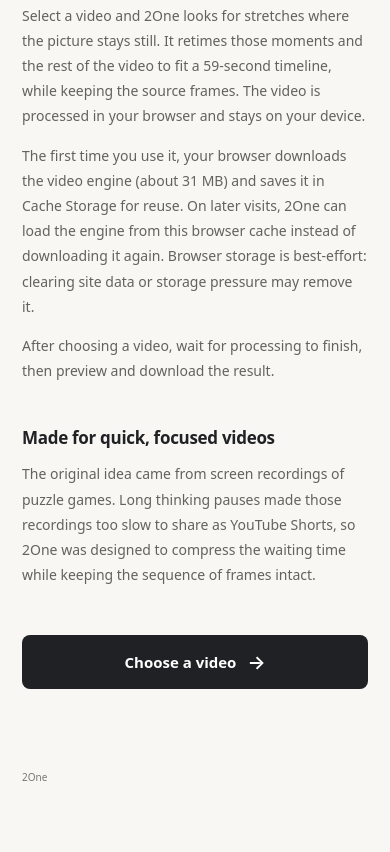
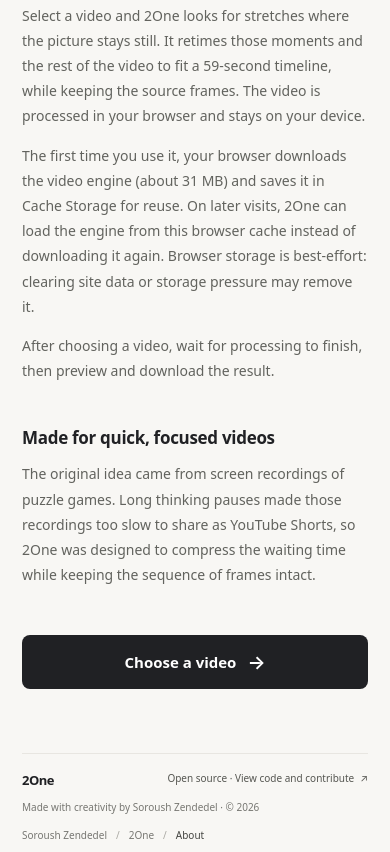
Before and after one commit to soroush-zendedel/2One, a website built with Vite: page about.html in a window 390 px wide. Shown: the part 499-1351 px from the top of the page. Before the commit the page ends 1300 px from the top, so only its background shows below. Built offline with nearby package versions, Linux system fonts and the light colour scheme.

Commit message:
Add contribution links and site breadcrumbs

```diff
--- a/about.html
+++ b/about.html
@@ -10,7 +10,7 @@
   </head>
   <body>
     <div class="app-shell">
-      <header class="topbar"><a class="brand" href="./" aria-label="2One home">2One</a><nav class="topbar-links" aria-label="Main navigation"><a href="./about.html" aria-current="page">About</a><a class="language-link" href="./fa/about.html" lang="fa" hreflang="fa">فارسی</a></nav></header>
+      <header class="topbar"><a class="brand" href="./" aria-label="2One home">2One</a><nav class="topbar-links" aria-label="Main navigation"><a href="./about.html" aria-current="page">About</a><a class="language-link" href="./fa/about.html" lang="fa" hreflang="fa"><span class="language-full">فارسی</span><span class="language-short" aria-hidden="true">FA</span></a></nav></header>
       <main class="about-page">
         <p class="eyebrow">ABOUT 2ONE</p>
         <h1>A simple video shortener<br />for Shorts and short-form video.</h1>
@@ -19,7 +19,11 @@
         <section class="about-section"><h2>Made for quick, focused videos</h2><p>The original idea came from screen recordings of puzzle games. Long thinking pauses made those recordings too slow to share as YouTube Shorts, so 2One was designed to compress the waiting time while keeping the sequence of frames intact.</p></section>
         <a class="about-cta" href="./">Choose a video <span aria-hidden="true">→</span></a>
       </main>
-      <footer><span>2One</span><span>A simple way to get a video under one minute.</span></footer>
+      <footer class="site-footer">
+        <div class="footer-top"><a class="footer-brand" href="./">2One</a><a class="contribute-link" href="https://github.com/soroush-zendedel/2One" target="_blank" rel="noreferrer">Open source · View code and contribute <span aria-hidden="true">↗</span></a></div>
+        <p class="footer-credit">Made with creativity by Soroush Zendedel · © 2026</p>
+        <nav class="breadcrumbs" aria-label="Breadcrumb"><ol><li><a href="https://soroush-zendedel.github.io">Soroush Zendedel</a></li><li><a href="./">2One</a></li><li aria-current="page">About</li></ol></nav>
+      </footer>
     </div>
   </body>
 </html>
--- a/src/style.css
+++ b/src/style.css
@@ -49,7 +49,20 @@
 .result-card>span{flex:1;color:var(--muted);font-size:11px}
 .download-button{padding:8px 11px;border:1px solid var(--line);border-radius:6px;color:#202124;text-decoration:none;font-size:12px;font-weight:600}
 .download-button:hover{background:#f4f3ef}
-footer{min-height:64px;display:flex;align-items:center;justify-content:space-between;gap:16px;border-top:1px solid var(--line);color:#777772;font-size:11px}
+.site-footer{margin-top:48px;padding:20px 0 18px;border-top:1px solid var(--line);color:#777772}
+.footer-top{display:flex;align-items:center;justify-content:space-between;gap:16px}
+.footer-brand{color:#202124;text-decoration:none;font-size:14px;font-weight:700;letter-spacing:-.5px}
+.contribute-link{display:inline-flex;align-items:center;gap:6px;color:#555651;text-decoration:none;font-size:12px}
+.contribute-link:hover{color:#111;text-decoration:underline;text-underline-offset:3px}
+.footer-credit{margin:11px 0 0;font-size:11px;line-height:1.5}
+.breadcrumbs{margin-top:13px;font-size:11px}
+.breadcrumbs ol{display:flex;flex-wrap:wrap;align-items:center;gap:0;margin:0;padding:0;list-style:none}
+.breadcrumbs li{display:inline-flex;align-items:center;gap:9px}
+.breadcrumbs li+li::before{content:"/";color:#aaa9a3}
+.breadcrumbs li+li{margin-inline-start:9px}
+.breadcrumbs a{color:#777772;text-decoration:none}
+.breadcrumbs a:hover{text-decoration:underline;text-underline-offset:3px}
+.breadcrumbs [aria-current=page]{color:#434440}
 .about-page{width:min(100%,680px);margin:88px auto 100px}
 .about-page h1{font-size:clamp(34px,6vw,49px);line-height:1.2}
 .about-lede{max-width:580px;margin:21px 0 54px;color:#62635e;font-size:17px;line-height:1.7}
@@ -82,8 +95,11 @@
   .privacy-note{margin-top:12px;font-size:11px}
   .file-panel{margin-top:20px}
   .source-preview{max-height:40svh}
-  footer{min-height:48px;margin-top:auto;border:0;font-size:10px}
-  footer span:last-child{display:none}
+  .site-footer{margin-top:auto;padding:17px 0 10px}
+  .footer-top{align-items:flex-start;gap:10px}
+  .footer-brand{font-size:13px}
+  .contribute-link{max-width:calc(100% - 48px);font-size:10px;line-height:1.4;text-align:end}
+  .footer-credit,.breadcrumbs{font-size:10px}
   .about-page{margin:50px auto 64px}
   .about-lede{margin:17px 0 39px;font-size:15px}
   .about-section{margin-top:29px}
```
Also changed, not shown: fa/about.html (+6 -2 lines), fa/index.html (+5 -1 lines), index.html (+5 -1 lines).
